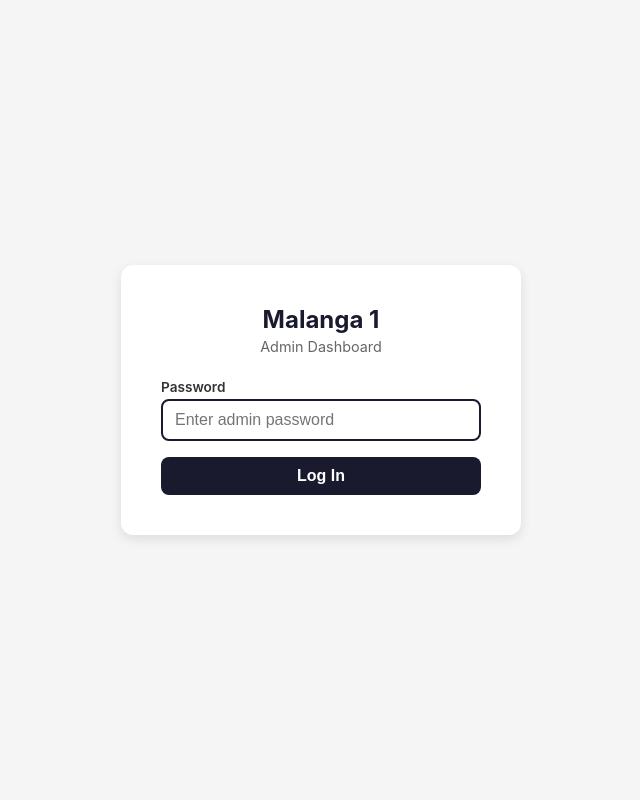
After one commit to youngaddy/malanga1companyltd-main-1-, a FastAPI app: template backend/templates/login.html in a window 1280 px wide. The commit adds this page. Shown: the whole page, without its empty margins (319-959 px from the left). Run offline with FastAPI, Linux system fonts and the light colour scheme; the template is opened without the code that fills it, so the values that code supplies are empty.

Commit message:
Add password protection to admin dashboard

```diff
--- a/backend/main.py
+++ b/backend/main.py
@@ -1,6 +1,11 @@
 import os
 import json
-from fastapi import FastAPI, Depends, Request, Form, HTTPException
+import secrets
+import hashlib
+from starlette.middleware.base import BaseHTTPMiddleware
+from starlette.requests import Request as StarletteRequest
+from starlette.responses import RedirectResponse as StarletteRedirect
+from fastapi import FastAPI, Depends, Request, Form, HTTPException, Response
 from fastapi.middleware.cors import CORSMiddleware
 from fastapi.responses import HTMLResponse, RedirectResponse
 from fastapi.templating import Jinja2Templates
@@ -11,6 +16,9 @@ from typing import Optional
 from database import Base, engine, get_db
 from models import Property, PropertyImage, ContactMessage, Testimonial, Stat
 
+ADMIN_PASSWORD = os.environ.get("ADMIN_PASSWORD", "malanga1admin")
+ADMIN_TOKEN = secrets.token_hex(32)
+
 app = FastAPI()
 
 app.add_middleware(
@@ -20,6 +28,17 @@ app.add_middleware(
     allow_methods=["*"],
     allow_headers=["*"],
 )
+
+class AdminAuthMiddleware(BaseHTTPMiddleware):
+    async def dispatch(self, request: StarletteRequest, call_next):
+        path = request.url.path
+        if path.startswith("/admin") and path not in ("/admin/login", "/admin/logout") and request.method == "POST":
+            token = request.cookies.get("admin_token")
+            if token != ADMIN_TOKEN:
+                return StarletteRedirect("/admin/login")
+        return await call_next(request)
+
+app.add_middleware(AdminAuthMiddleware)
 
 Base.metadata.create_all(bind=engine)
 
@@ -174,9 +193,35 @@ def _property_to_dict(prop: Property) -> dict:
 
 # --- Admin Dashboard ---
 
+def check_admin(request: Request):
+    token = request.cookies.get("admin_token")
+    if token == ADMIN_TOKEN:
+        return True
+    return False
+
+@app.get("/admin/login", response_class=HTMLResponse)
+def admin_login_page(request: Request, error: str = ""):
+    return templates.TemplateResponse(request, "login.html", {"error": error})
+
+@app.post("/admin/login")
+def admin_login_submit(request: Request, response: Response, password: str = Form(...)):
+    if password == ADMIN_PASSWORD:
+        response = RedirectResponse("/admin/", status_code=303)
+        response.set_cookie("admin_token", ADMIN_TOKEN, httponly=True, max_age=86400)
+        return response
+    return RedirectResponse("/admin/login?error=1", status_code=303)
+
+@app.get("/admin/logout")
+def admin_logout():
+    response = RedirectResponse("/admin/login", status_code=303)
+    response.delete_cookie("admin_token")
+    return response
+
 @app.get("/admin", response_class=HTMLResponse)
 @app.get("/admin/", response_class=HTMLResponse)
 def admin_dashboard(request: Request, db: Session = Depends(get_db)):
+    if not check_admin(request):
+        return RedirectResponse("/admin/login", status_code=303)
     properties = db.query(Property).order_by(Property.created_at.desc()).all()
     testimonials = db.query(Testimonial).order_by(Testimonial.created_at.desc()).all()
     contacts = db.query(ContactMessage).order_by(ContactMessage.created_at.desc()).all()
--- a/backend/templates/admin.html
+++ b/backend/templates/admin.html
@@ -76,7 +76,10 @@
 <body>
     <div class="header">
         <h1>Malanga 1 — Admin Dashboard</h1>
-        <a href="/api/properties/" target="_blank">View API →</a>
+        <div style="display:flex;gap:1rem;align-items:center">
+            <a href="/api/properties/" target="_blank">View API →</a>
+            <a href="/admin/logout" style="color:#dc3545;font-weight:600">Logout</a>
+        </div>
     </div>
 
     <div class="container">
--- /dev/null
+++ b/backend/templates/login.html
@@ -0,0 +1,38 @@
+<!DOCTYPE html>
+<html lang="en">
+<head>
+    <meta charset="UTF-8">
+    <meta name="viewport" content="width=device-width, initial-scale=1.0">
+    <title>Malanga 1 — Admin Login</title>
+    <style>
+        * { margin: 0; padding: 0; box-sizing: border-box; }
+        body { font-family: -apple-system, BlinkMacSystemFont, 'Segoe UI', sans-serif; background: #f5f5f5; display: flex; justify-content: center; align-items: center; min-height: 100vh; }
+        .login-card { background: white; border-radius: 12px; padding: 2.5rem; width: 100%; max-width: 400px; box-shadow: 0 4px 12px rgba(0,0,0,0.1); text-align: center; }
+        .login-card h1 { font-size: 1.5rem; color: #1a1a2e; margin-bottom: 0.25rem; }
+        .login-card p { color: #666; margin-bottom: 1.5rem; font-size: 0.9rem; }
+        .form-group { margin-bottom: 1rem; text-align: left; }
+        .form-group label { display: block; font-size: 0.85rem; font-weight: 600; color: #333; margin-bottom: 0.25rem; }
+        .form-group input { width: 100%; padding: 10px 12px; border: 2px solid #ddd; border-radius: 8px; font-size: 1rem; transition: border-color 0.2s; }
+        .form-group input:focus { outline: none; border-color: #1a1a2e; }
+        .btn { width: 100%; padding: 10px; border: none; border-radius: 8px; background: #1a1a2e; color: white; font-size: 1rem; font-weight: 600; cursor: pointer; }
+        .btn:hover { background: #16213e; }
+        .error { background: #f8d7da; color: #721c24; padding: 0.75rem; border-radius: 8px; margin-bottom: 1rem; font-size: 0.85rem; }
+    </style>
+</head>
+<body>
+    <div class="login-card">
+        <h1>Malanga 1</h1>
+        <p>Admin Dashboard</p>
+        {% if error %}
+        <div class="error">Incorrect password. Try again.</div>
+        {% endif %}
+        <form method="post" action="/admin/login">
+            <div class="form-group">
+                <label>Password</label>
+                <input type="password" name="password" required autofocus placeholder="Enter admin password">
+            </div>
+            <button class="btn" type="submit">Log In</button>
+        </form>
+    </div>
+</body>
+</html>
```
Also changed, not shown: backend/media/properties/photo_2026-02-17_01-56-38.jpg (deleted).
